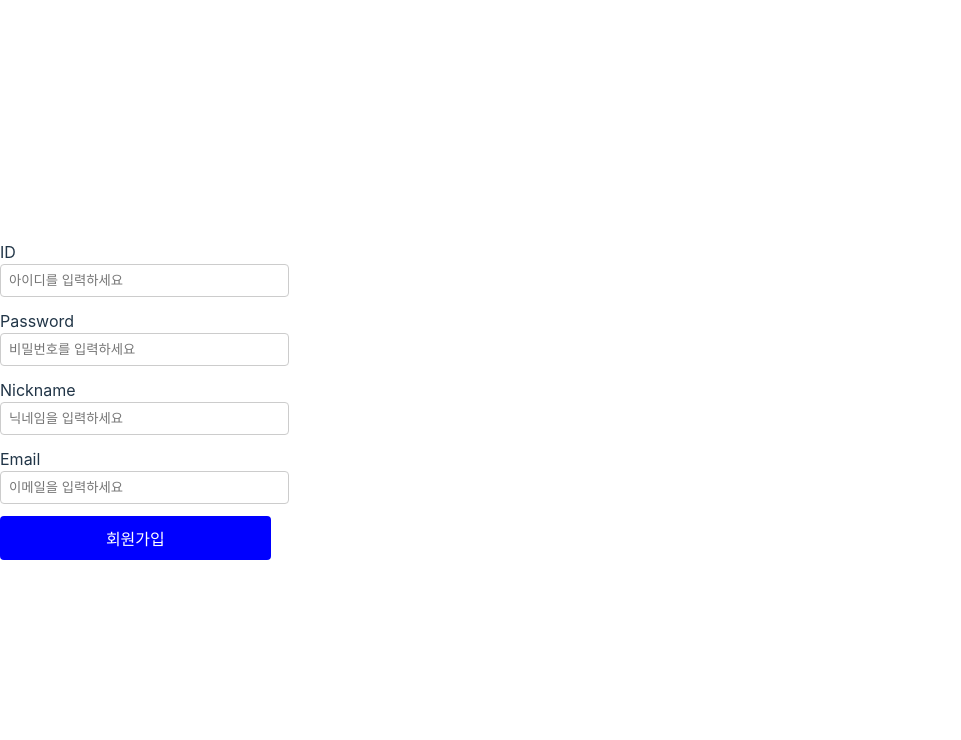
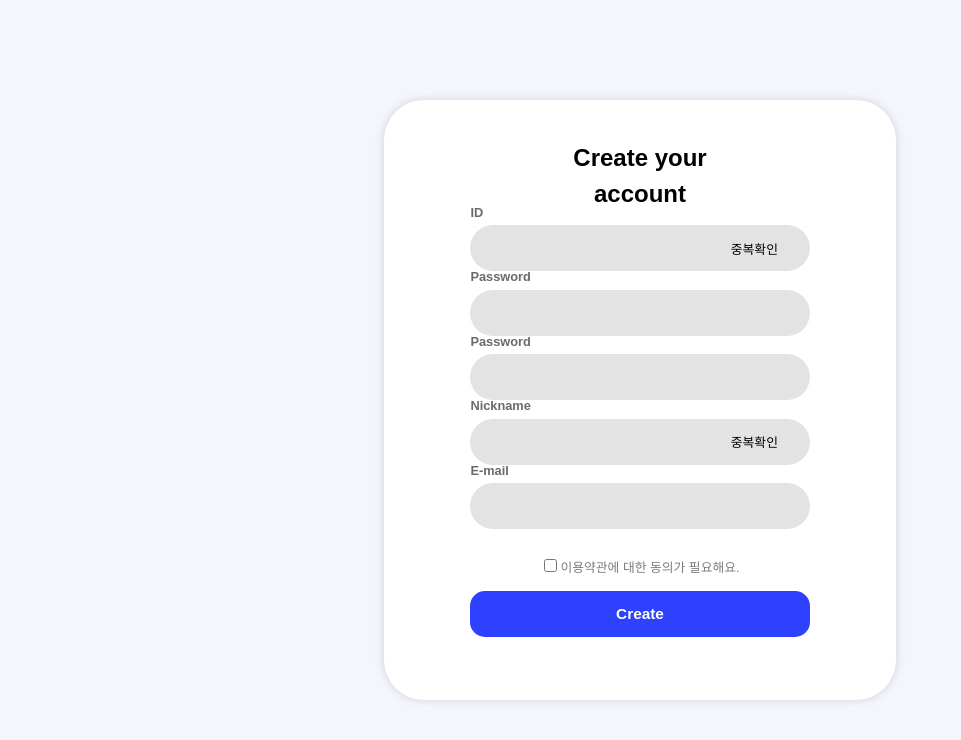
Before and after one commit to WEBFINITE-solux/WEBFINITE-FE, a React (Vite) app: page /signup in a window 1280 px wide. Shown: the top 740 px of the page, without its empty margins (0-961 px from the left). Built offline with nearby package versions, Linux system fonts and the light colour scheme.

Commit message:
feat : 회원가입 폼 다듬는 중

```diff
--- a/src/components/signupForm.tsx
+++ b/src/components/signupForm.tsx
@@ -5,96 +5,108 @@ const SignupForm: React.FC = () => {
   const [form, setForm] = useState({
     id: "",
     password: "",
+    confirmPassword: "",
     nickname: "",
     email: "",
   });
 
-  const [errors, setErrors] = useState({
-    id: "",
-    password: "",
-    nickname: "",
-    email: "",
-  });
-
-  // 입력값 변경 핸들러
   const handleChange = (e: React.ChangeEvent<HTMLInputElement>) => {
     const { name, value } = e.target;
     setForm((prevForm) => ({ ...prevForm, [name]: value }));
-    validateField(name, value);
   };
 
-  // 필드별 유효성 검사
-  const validateField = (name: string, value: string) => {
-    let error = "";
-    if (!value.trim()) {
-      error = `${name}을(를) 입력해주세요.`;
-    }
-    setErrors((prevErrors) => ({ ...prevErrors, [name]: error }));
-  };
-
-  // 폼 제출 핸들러
   const handleSubmit = (e: React.FormEvent) => {
     e.preventDefault();
-    if (Object.values(errors).every((error) => !error) &&
-        Object.values(form).every((value) => value.trim())) {
-      console.log("회원가입 성공", form);
-    } else {
-      console.log("유효성 검사 실패", errors);
-    }
+    console.log("회원가입 데이터", form);
   };
 
   return (
-    <form className={styles.form} onSubmit={handleSubmit}>
-      <div>
-        <label>ID</label>
+    <div className={styles.formContainer}>
+      <h2 className={styles.title}>Create your account</h2>
+      <form onSubmit={handleSubmit}>
+        <div className={styles.inputGroup}>
+          <label className={styles.inputLabel}>ID</label>
+          <div className={styles.inputContainer}>
             <input
+              className={styles.inputField}
               type="text"
               name="id"
               value={form.id}
               onChange={handleChange}
-          placeholder="아이디를 입력하세요"
             />
-        {errors.id && <span className={styles.error}>{errors.id}</span>}
+            <button
+              type="button"
+              className={styles.duplicateButton}
+              onClick={() => console.log("ID 중복 확인")}
+            >
+              중복확인
+            </button>
           </div>
-
-      <div>
-        <label>Password</label>
+        </div>
+        <div className={styles.inputGroup}>
+          <label className={styles.inputLabel}>Password</label>
+          <div className={styles.inputContainer}>
             <input
+              className={styles.inputField}
               type="password"
               name="password"
               value={form.password}
               onChange={handleChange}
-          placeholder="비밀번호를 입력하세요"
             />
-        {errors.password && <span className={styles.error}>{errors.password}</span>}
           </div>
-
-      <div>
-        <label>Nickname</label>
+        </div>
+        <div className={styles.inputGroup}>
+          <label className={styles.inputLabel}>Password</label>
+          <div className={styles.inputContainer}>
             <input
+              className={styles.inputField}
+              type="password"
+              name="confirmPassword"
+              value={form.confirmPassword}
+              onChange={handleChange}
+            />
+          </div>
+        </div>
+        <div className={styles.inputGroup}>
+          <label className={styles.inputLabel}>Nickname</label>
+          <div className={styles.inputContainer}>
+            <input
+              className={styles.inputField}
               type="text"
               name="nickname"
               value={form.nickname}
               onChange={handleChange}
-          placeholder="닉네임을 입력하세요"
             />
-        {errors.nickname && <span className={styles.error}>{errors.nickname}</span>}
+            <button
+              type="button"
+              className={styles.duplicateButton}
+              onClick={() => console.log("닉네임 중복 확인")}
+            >
+              중복확인
+            </button>
           </div>
-
-      <div>
-        <label>Email</label>
+        </div>
+        <div className={styles.inputGroup}>
+          <label className={styles.inputLabel}>E-mail</label>
+          <div className={styles.inputContainer}>
             <input
+              className={styles.inputField}
               type="email"
               name="email"
               value={form.email}
               onChange={handleChange}
-          placeholder="이메일을 입력하세요"
             />
-        {errors.email && <span className={styles.error}>{errors.email}</span>}
           </div>
-
-      <button type="submit">회원가입</button>
+        </div>
+        <div className={styles.terms}>
+          <input type="checkbox" id="terms" />
+          <label htmlFor="terms">이용약관에 대한 동의가 필요해요.</label>
+        </div>
+        <button type="submit" className={styles.createButton}>
+          Create
+        </button>
       </form>
+    </div>
   );
 };
 
--- a/src/styles/signupForm.module.css
+++ b/src/styles/signupForm.module.css
@@ -1,34 +1,114 @@
-.form {
+html, body {
+  margin: 0;
+  padding: 0;
+  width: 100%;
+  height: 100%;
+  background: #f5f6fb;
+  display: flex;
+  justify-content: center;
+  align-items: center;
+}
+
+.formContainer {
+  width: 40vw;
+  height: 75vh;
+  background: #ffffff;
+  box-shadow: 0px 0px 10px rgba(0, 0, 0, 0.15);
+  border-radius: 40px;
   display: flex;
   flex-direction: column;
-    gap: 12px;
-    max-width: 400px;
-    margin: 0 auto;
+  align-items: center;
+  padding: 4%;
+  gap: 3%;
+  box-sizing: border-box;
 }
 
-  input {
-    width: 100%;
-    padding: 8px;
-    border: 1px solid #ccc;
-    border-radius: 4px;
+.title {
+  font-family: 'Pretendard', sans-serif;
+  font-style: normal;
+  width: 14vw;
+  height: 3.75vh;
+  text-align: center;
+  color: #000000;
 }
 
-  button {
-    background-color: blue;
-    color: white;
-    padding: 10px;
+.inputGroup {
+  display: flex;
+  flex-direction: column;
+  width: 26.5vw;
+  gap: 0.5vh;
+}
+
+.inputLabel {
+  font-family: 'Pretendard', sans-serif;
+  font-style: normal;
+  font-weight: 600;
+  font-size: 1vw;
+  line-height: 1;
+  color: #6a6a6a;
+  height: 1.8vh;
+  width: 1.3vw;
+  white-space: nowrap;
+}
+
+.inputContainer {
+  display: flex;
+  align-items: center;
+  justify-content: space-between;
+  width: 100%;
+  height: 5.75vh;
+  gap: 1%;
+  background: #e3e3e3;
+  border-radius: 31.5px;
+  padding: 0 1%;
+  box-sizing: border-box;
+}
+
+.inputField {
+  flex: 3;
+  height: 100%;
+  background: transparent;
   border: none;
-    border-radius: 4px;
+  font-size: 1vw;
+  padding: 0 1%;
+  border-radius: 31.5px;
+  outline: none;
+}
+
+.duplicateButton {
+  flex: 1;
+  height: 100%;
+  background: #e3e3e3;
+  color: #000000;
+  border: none;
+  border-radius: 31.5px;
+  font-size: 1vw;
   cursor: pointer;
 }
 
-  button:disabled {
+.terms {
+  font-family: 'Pretendard', sans-serif;
+  font-size: 1vw;
+  color: #7c7c7c;
+  margin-top: 8%;
+  text-align: center;
+}
+
+.createButton {
+  width: 26.5vw;
+  height: 5.75vh;
+  background-color: #2d41ff;
+  color: white;
+  border: none;
+  border-radius: 15px;
+  font-family: 'Pretendard', sans-serif;
+  font-size: 1.2vw;
+  font-weight: 700;
+  cursor: pointer;
+  margin-top: 4%;
+}
+
+.createButton:disabled {
   background-color: lightgray;
   cursor: not-allowed;
 }
-
-  .error {
-    color: red;
-    font-size: 12px;
-    margin-top: 4px;
-  }
```
Also changed, not shown: src/components/signupInput.tsx (+28 -15 lines). Lines whose indentation alone changed are shown as unchanged.
